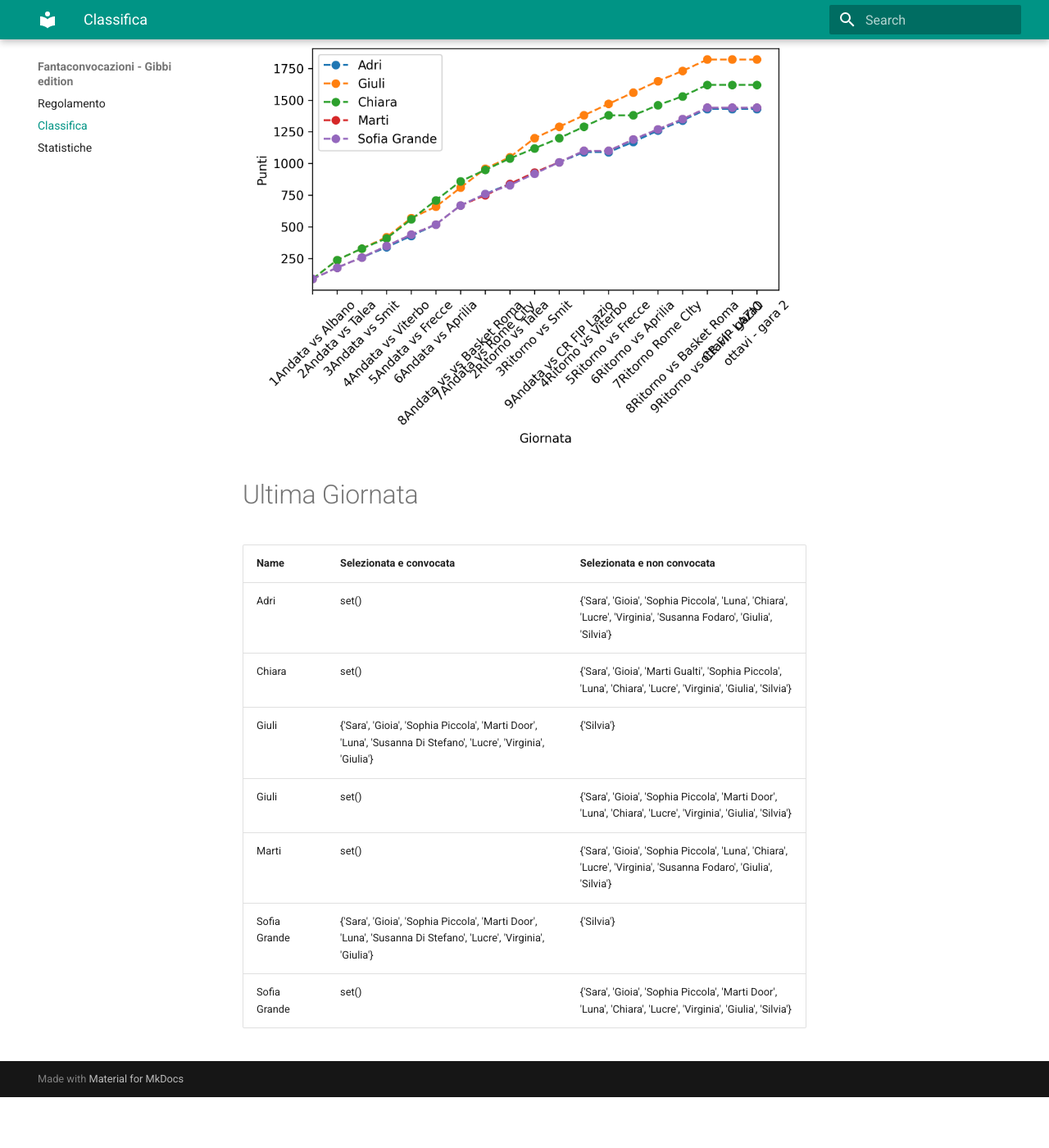
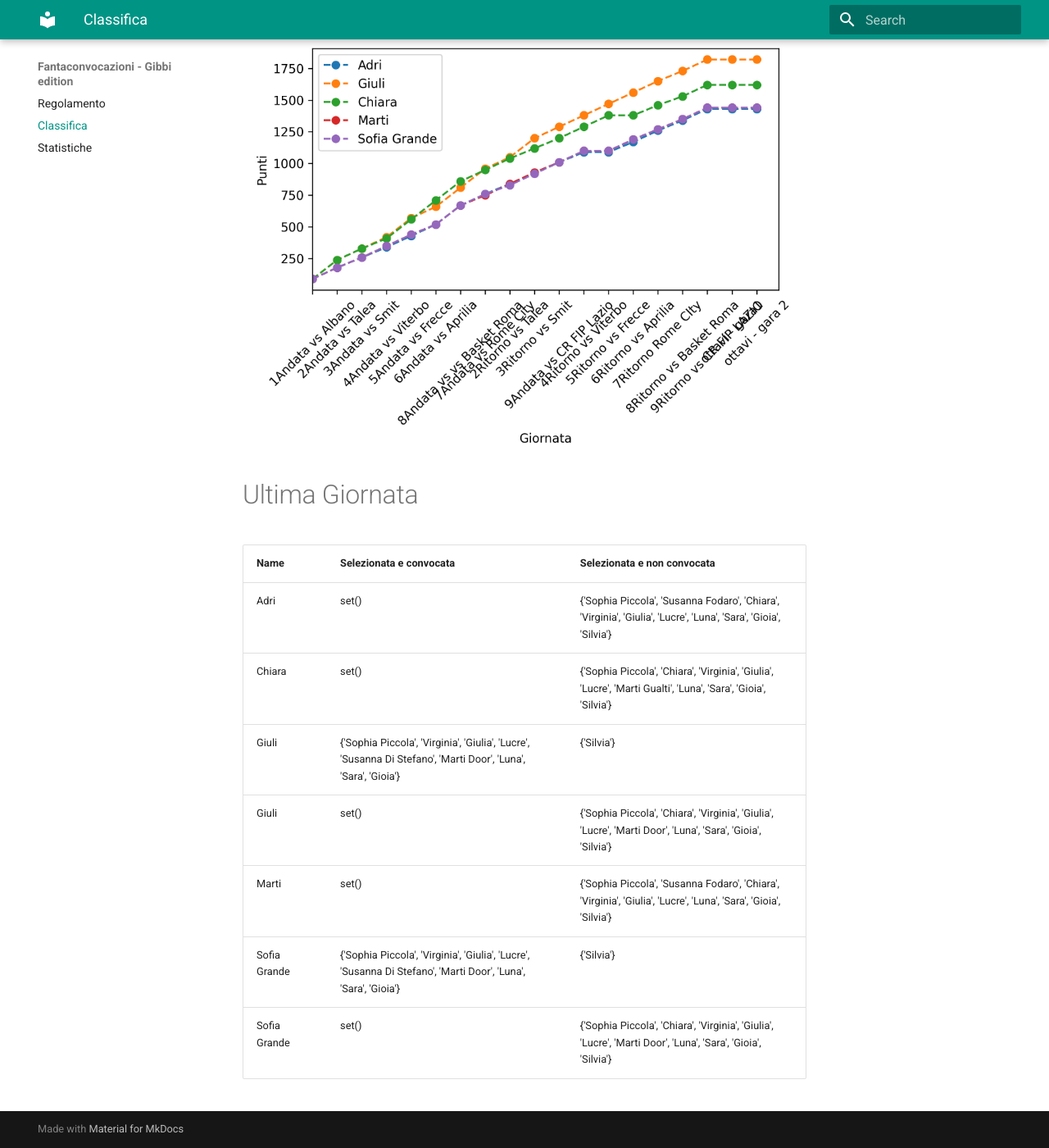
Before and after one commit to martinig94/fantagibbi, an MkDocs documentation site: the page built from docs/Classifica.md, in a window 1280 px wide and 1400 px high, scrolled down 565 px. Shown: the whole window at 82% size. Built offline with MkDocs 1.6.1 and Material for MkDocs 9.7.7, drawn with Linux system fonts in a browser that asks for light colours; before the commit the page ends 1903 px from its top, so only the background shows below that.

Commit message:
Auto-update from main.py

```diff
--- a/docs/Classifica.md
+++ b/docs/Classifica.md
@@ -18,11 +18,11 @@
 <!-- START_TABLE CORRECT -->
 | Name         | Selezionata e convocata                                                                                        | Selezionata e non convocata                                                                                      |
 |:-------------|:---------------------------------------------------------------------------------------------------------------|:-----------------------------------------------------------------------------------------------------------------|
-| Adri         | set()                                                                                                          | {'Sara', 'Gioia', 'Sophia Piccola', 'Luna', 'Chiara', 'Lucre', 'Virginia', 'Susanna Fodaro', 'Giulia', 'Silvia'} |
-| Chiara       | set()                                                                                                          | {'Sara', 'Gioia', 'Marti Gualti', 'Sophia Piccola', 'Luna', 'Chiara', 'Lucre', 'Virginia', 'Giulia', 'Silvia'}   |
-| Giuli        | {'Sara', 'Gioia', 'Sophia Piccola', 'Marti Door', 'Luna', 'Susanna Di Stefano', 'Lucre', 'Virginia', 'Giulia'} | {'Silvia'}                                                                                                       |
-| Giuli        | set()                                                                                                          | {'Sara', 'Gioia', 'Sophia Piccola', 'Marti Door', 'Luna', 'Chiara', 'Lucre', 'Virginia', 'Giulia', 'Silvia'}     |
-| Marti        | set()                                                                                                          | {'Sara', 'Gioia', 'Sophia Piccola', 'Luna', 'Chiara', 'Lucre', 'Virginia', 'Susanna Fodaro', 'Giulia', 'Silvia'} |
-| Sofia Grande | {'Sara', 'Gioia', 'Sophia Piccola', 'Marti Door', 'Luna', 'Susanna Di Stefano', 'Lucre', 'Virginia', 'Giulia'} | {'Silvia'}                                                                                                       |
-| Sofia Grande | set()                                                                                                          | {'Sara', 'Gioia', 'Sophia Piccola', 'Marti Door', 'Luna', 'Chiara', 'Lucre', 'Virginia', 'Giulia', 'Silvia'}     |
+| Adri         | set()                                                                                                          | {'Sophia Piccola', 'Susanna Fodaro', 'Chiara', 'Virginia', 'Giulia', 'Lucre', 'Luna', 'Sara', 'Gioia', 'Silvia'} |
+| Chiara       | set()                                                                                                          | {'Sophia Piccola', 'Chiara', 'Virginia', 'Giulia', 'Lucre', 'Marti Gualti', 'Luna', 'Sara', 'Gioia', 'Silvia'}   |
+| Giuli        | {'Sophia Piccola', 'Virginia', 'Giulia', 'Lucre', 'Susanna Di Stefano', 'Marti Door', 'Luna', 'Sara', 'Gioia'} | {'Silvia'}                                                                                                       |
+| Giuli        | set()                                                                                                          | {'Sophia Piccola', 'Chiara', 'Virginia', 'Giulia', 'Lucre', 'Marti Door', 'Luna', 'Sara', 'Gioia', 'Silvia'}     |
+| Marti        | set()                                                                                                          | {'Sophia Piccola', 'Susanna Fodaro', 'Chiara', 'Virginia', 'Giulia', 'Lucre', 'Luna', 'Sara', 'Gioia', 'Silvia'} |
+| Sofia Grande | {'Sophia Piccola', 'Virginia', 'Giulia', 'Lucre', 'Susanna Di Stefano', 'Marti Door', 'Luna', 'Sara', 'Gioia'} | {'Silvia'}                                                                                                       |
+| Sofia Grande | set()                                                                                                          | {'Sophia Piccola', 'Chiara', 'Virginia', 'Giulia', 'Lucre', 'Marti Door', 'Luna', 'Sara', 'Gioia', 'Silvia'}     |
 <!-- END_TABLE CORRECT -->
```
